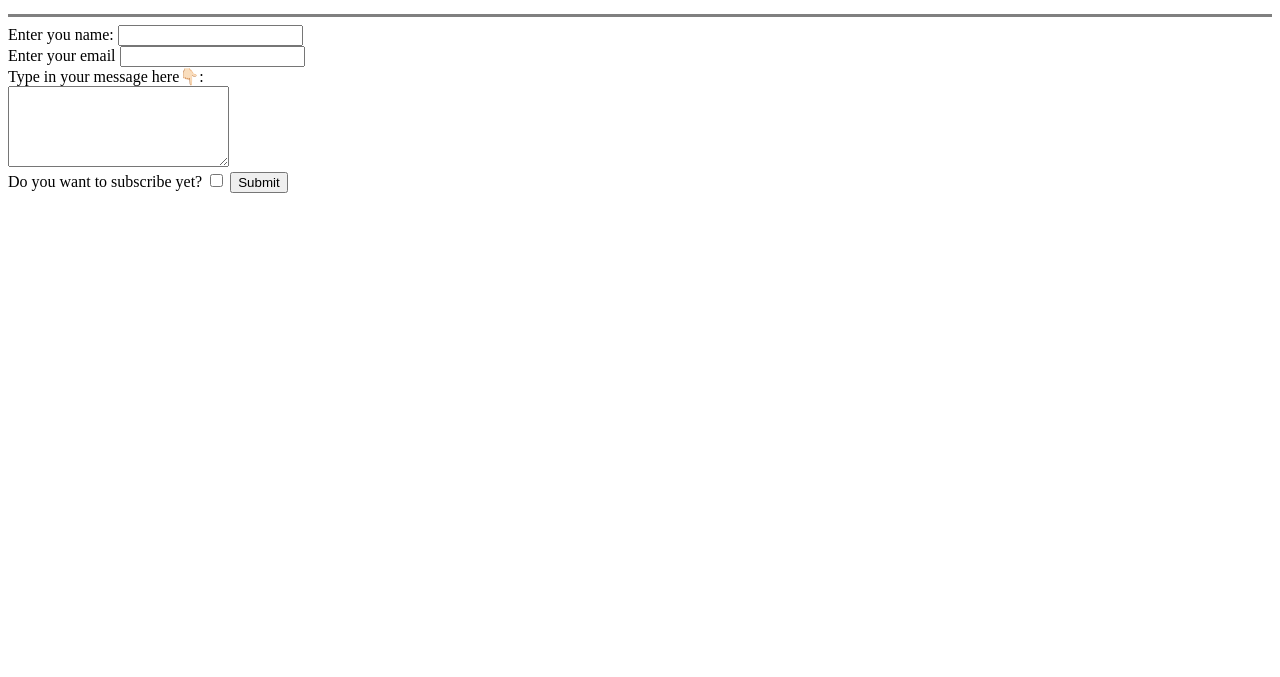
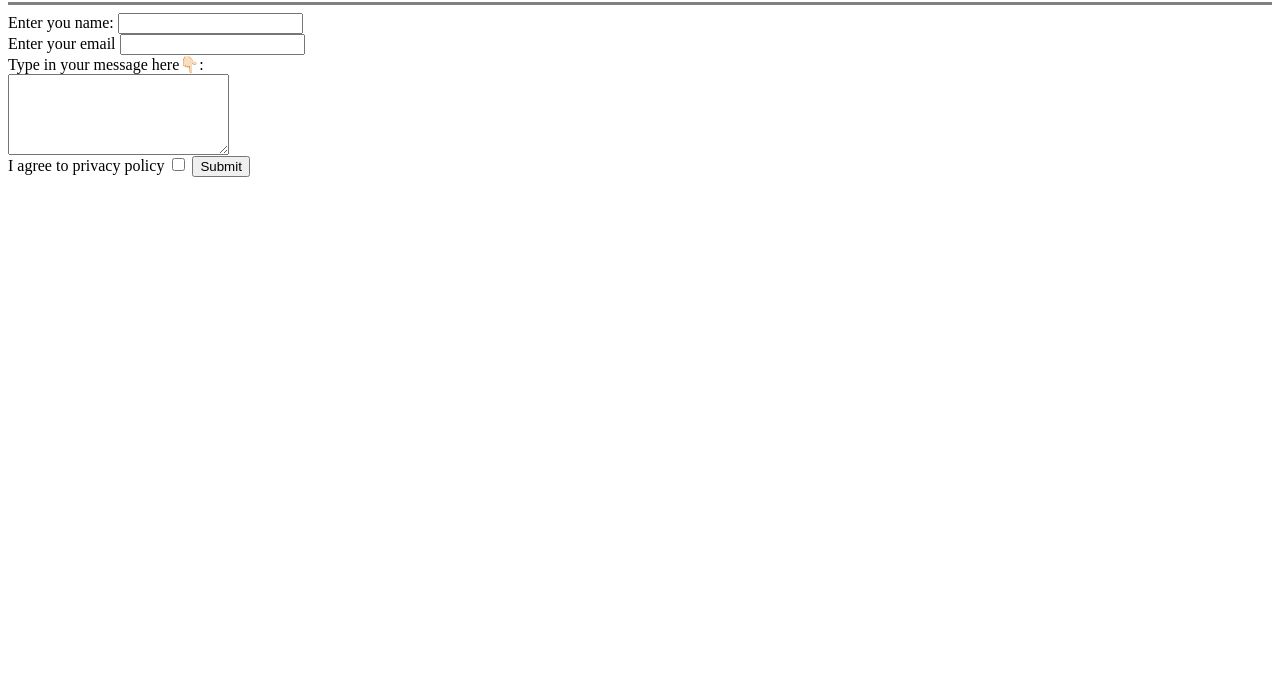
Before and after one commit to Maida-Iftikhar/Cv, a plain HTML site: page contact me.html in a window 1280 px wide. Shown: the part 123-800 px from the top of the page. Drawn offline with Linux system fonts and the light colour scheme.

Commit message:
Update contact me.html

```diff
--- a/contact me.html
+++ b/contact me.html
@@ -1,4 +1,4 @@
-<!DOCTYPE html>
+
 <html lang="en" dir="ltr">
   <head>
     <meta charset="utf-8">
@@ -24,7 +24,7 @@
     <input type="email" name="Email" value=""><br>
   <label>Type in your message here👇🏻:</label> <br>
   <textarea name="Message" rows="5" cols="25"></textarea><br>
-</label>Do you want to subscribe yet?</label>
+</label>I agree to privacy policy </label>
     <input type="checkbox" name="" value="">
 <input type="submit" name="">
 
```
